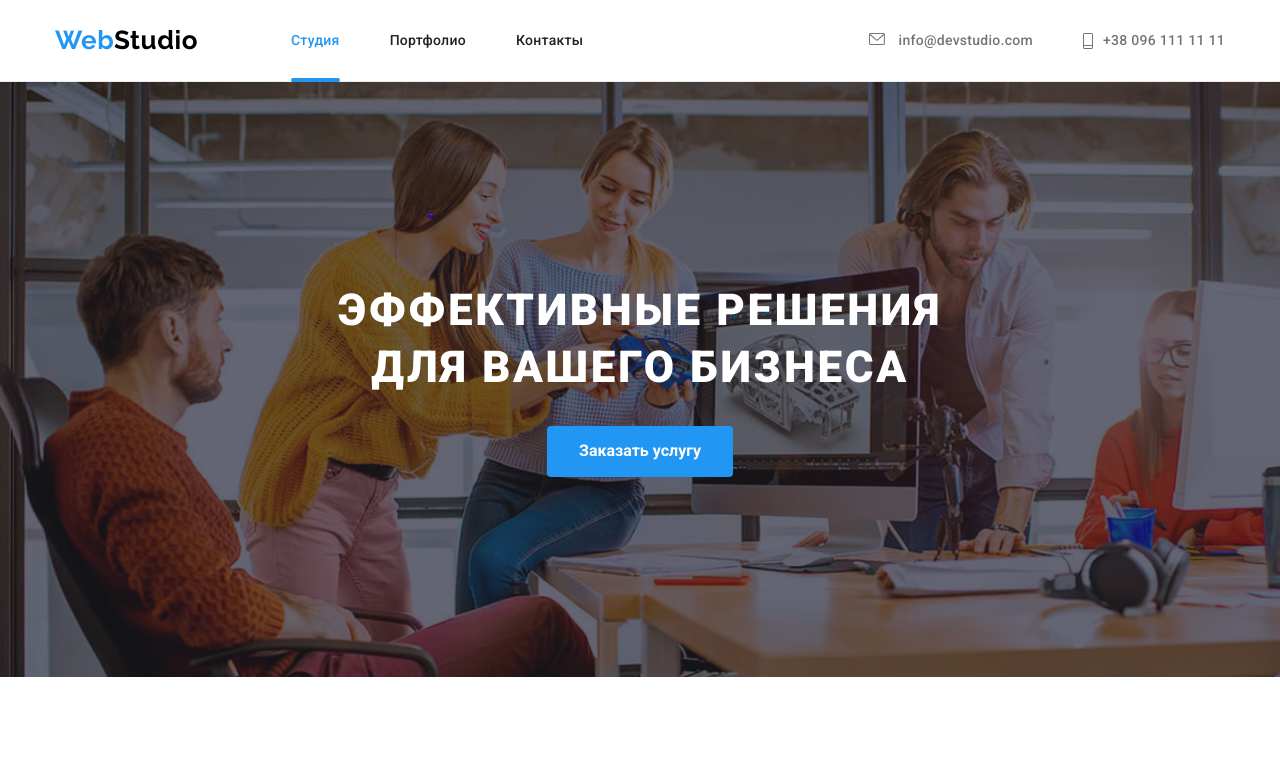
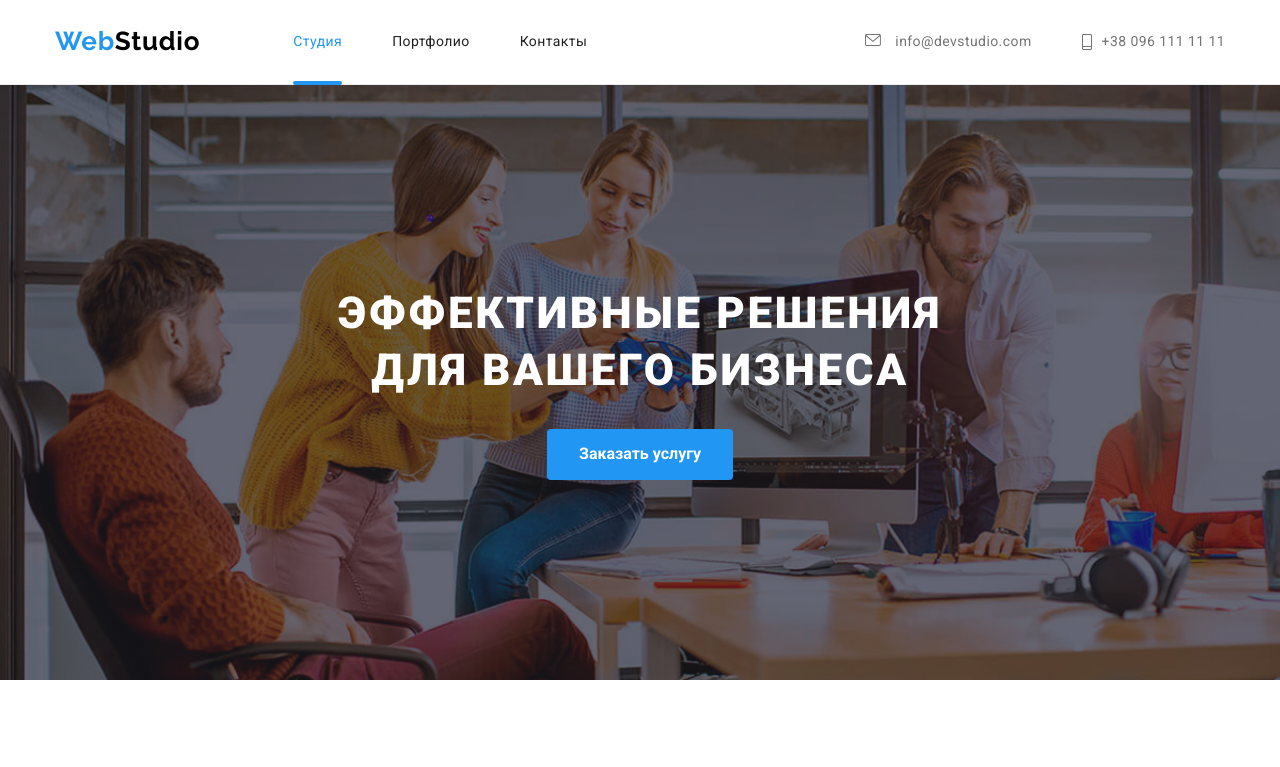
Before and after one commit to V0100K/goit-markup-hw-07, a plain HTML site: page index.html in a window 1280 px wide. Shown: the top 767 px of the page. Drawn offline with nearby package versions, Linux system fonts and the light colour scheme.

Commit message:
fix notes

```diff
--- a/index.html
+++ b/index.html
@@ -355,7 +355,6 @@
                             </svg>
                         </a>
                     </li>
-                    <!--brend icon=================================== -->
 
                     <li class="clients-item item">
                         <a href="" class="client-link"
@@ -364,7 +363,6 @@
                             </svg>
                         </a>
                     </li>
-                    <!--brend icon================================ -->
 
                     <li class="clients-item item">
                         <a href="" class="client-link"
@@ -373,7 +371,6 @@
                             </svg>
                         </a>
                     </li>
-                    <!--brend icon================================ -->
 
                     <li class="clients-item item">
                         <a href="" class="client-link"
@@ -382,7 +379,6 @@
                             </svg>
                         </a>
                     </li>
-                    <!--brend icon================================ -->
 
                     <li class="clients-item item">
                         <a href="" class="client-link"
@@ -391,7 +387,6 @@
                             </svg>
                         </a>
                     </li>
-                    <!--brend icon================================ -->
 
                     <li class="clients-item item">
                         <a href="" class="client-link"
@@ -411,7 +406,7 @@
                 <div class="footer-left">
                     <a href="" class="logo footer-left__logo"><span class="logo-blue">Web</span>Studio</a>
                     <address class="footer-left__contacts">
-                        <p>г. Киев, пр-т Леси краинки, 26</p>
+                        <p>г. Киев, пр-т Леси Украинки, 26</p>
                         <ul class="footer-list list">
                             <li class="footer-list_item item"><a href="mailto:info@example.com">info@example.com</a></li>
                             <li class="footer-list_item item"><a href="tel:+380991111111">+38 099 111 11 11</a></li>
--- a/sass/layouts/_footer-contacts.scss
+++ b/sass/componets/_footer-contacts.scss
@@ -1,4 +1,4 @@
-.fofooter-left__contacts a {
+.footer-left__contacts a {
     color: rgba(255, 255, 255, 0.6);
     text-decoration: none;
 }
--- a/sass/main.scss
+++ b/sass/main.scss
@@ -1,39 +1,38 @@
+//UTILS
+@import './utils/body';
+@import './utils/reset';
+@import './utils/variables';
+@import './utils/_visually-hidden';
+
 //BASE
 
-@import './base/_body';
 @import './base/_container';
 @import './base/_section';
 
-//UTILS
-
-@import './utils/_root';
-@import './utils/_reset';
-@import './utils/_visually-hidden';
-
 //COMPONENTS
 
+@import './componets/logo';
+@import './componets/_header-menu';
+@import './componets/_header-contacts';
 @import './componets/_text-minor';
 @import './componets/_social-icon';
+@import './componets/_footer-logo';
+@import './componets/_footer-contacts';
 @import './componets/_footer-social-icon';
 @import './componets/_footer-telegram-submit';
+@import './componets/_portfolio-filter-nav';
+@import './componets/_portfolio-examples-effects';
 @import './componets/_backdrop-modal';
 @import './componets/_modal-window';
 @import './componets/_modal-window-form';
 
-//LAYOUTSS
+//LAYOUTS
 
 @import './layouts/_header';
-@import './layouts/_logo';
-@import './layouts/_header-menu';
-@import './layouts/_header-contacts';
 @import './layouts/_hero';
 @import './layouts/_advantages';
 @import './layouts/_our-services';
 @import './layouts/_our-team';
 @import './layouts/_clients';
 @import './layouts/_footer';
-@import './layouts/_footer-logo';
-@import './layouts/_footer-contacts';
-@import './layouts/_portfolio-filter-nav';
 @import './layouts/_portfolio-examples';
-@import './layouts/_portfolio-examples-effects';
--- a/sass/utils/_reset.scss
+++ b/sass/utils/_reset.scss
@@ -12,7 +12,6 @@ a {
     list-style: none;
     text-decoration: none;
     color: var(--main-text-color);
-    font-weight: 500;
-    line-height: 1.5;
-    letter-spacing: 0.02em;
+
+    letter-spacing: 0.03em;
 }
```
Also changed, not shown: css/main.css, css/main.min.css, sass/componets/_footer-logo.scss (renamed from sass/layouts/_footer-logo.scss), sass/componets/_header-contacts.scss (renamed from sass/layouts/_header-contacts.scss), sass/componets/_header-menu.scss (renamed from sass/layouts/_header-menu.scss), sass/componets/_logo.scss (renamed from sass/layouts/_logo.scss), sass/componets/_portfolio-examples-effects.scss (renamed from sass/layouts/_portfolio-examples-effects.scss), sass/componets/_portfolio-filter-nav.scss (renamed from sass/layouts/_portfolio-filter-nav.scss), sass/utils/_body.scss (renamed from sass/base/_body.scss), sass/utils/_variables.scss (renamed from sass/utils/_root.scss), 2 other files.
